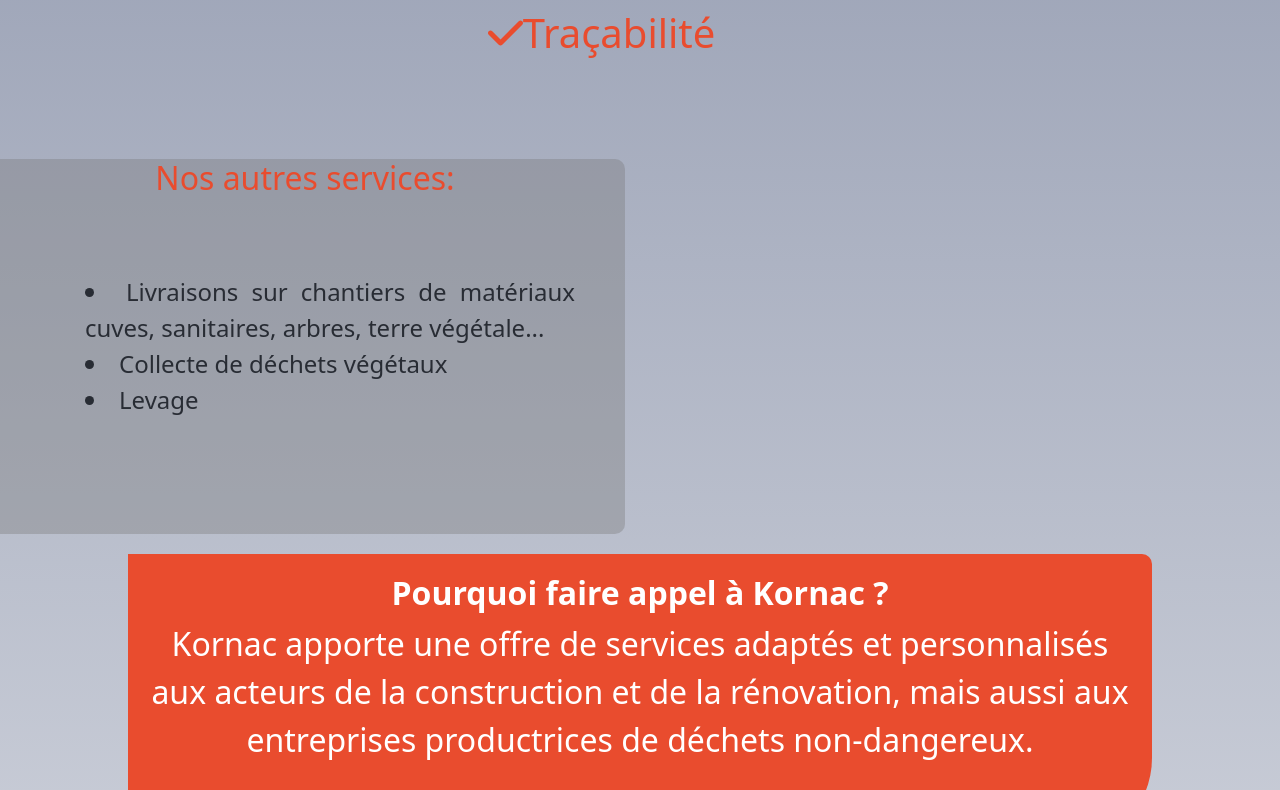
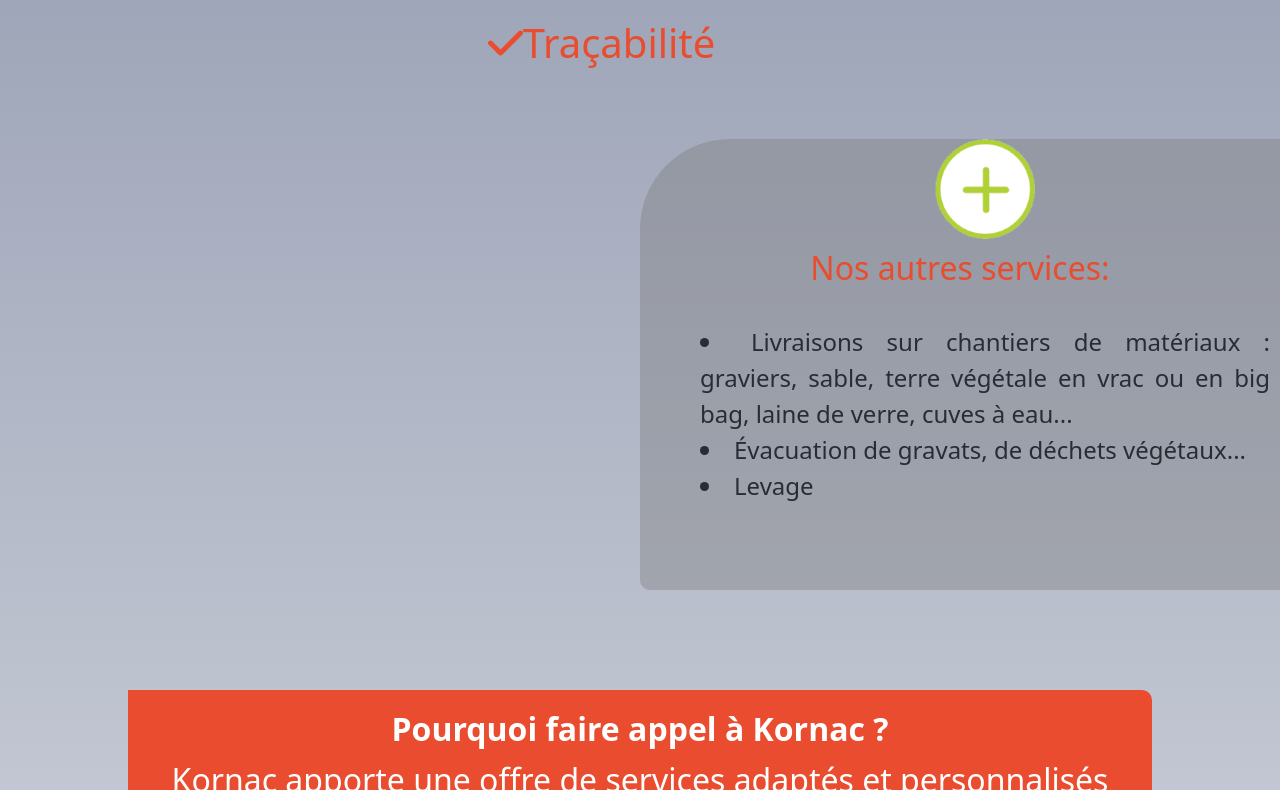
Before and after one commit to Antoine1989/Kornac., a React (Create React App) app: page / in a window 1280 px wide. Shown: the part 936-1726 px from the top of the page. Built offline with nearby package versions, Linux system fonts and the light colour scheme.

Commit message:
dernières modifs avant merge branche antoine

```diff
--- a/src/App.css
+++ b/src/App.css
@@ -102,12 +102,12 @@
     color: #e94c2e;
     height: 100%;
     width: 50%;
-    position: relative;
-    left:-15px;
+
+    right:0px;
     top: 30px;
-    float: left;
+    float: right;
+    border-radius: 90px 0px 0px 10px !important;
 
-    z-index: 100;
   }
 
   .ruban h2 {
--- a/src/Ruban.css
+++ b/src/Ruban.css
@@ -33,3 +33,8 @@
 .rounded-section{
     border-radius: 0px 10px 90px 0px !important;
 }
+
+text-ruban2{
+
+    text-align: left!important;
+}
--- a/src/components/AutresServices.js
+++ b/src/components/AutresServices.js
@@ -6,13 +6,12 @@
     render(){
         return (
 
-					<div  style={{marginTop:10, marginBottom:50, padding:50}}>
-                        <div className="card-panel hoverable " >
+					<div  style={{marginBottom: 60, marginTop:10, padding:10}}>
+                        <div className="card-panel hoverable ">
 
                             <ul />
-                                <li className="autres-services"> Livraisons sur chantiers de matériaux
-                                cuves, sanitaires, arbres, terre végétale...</li>
-                                <li className="autres-services">Collecte de déchets végétaux</li>
+                                <li className="autres-services"> Livraisons sur chantiers de matériaux : graviers, sable, terre végétale en vrac ou en big bag, laine de verre, cuves à eau...</li>
+                                <li className="autres-services">Évacuation de gravats, de déchets végétaux...</li>
                                 <li className="autres-services">Levage</li>
 
                             <ul/>
--- a/src/components/Ruban2.js
+++ b/src/components/Ruban2.js
@@ -10,10 +10,11 @@
     render(){
         return (
 
-        <Row style={{marginBottom: 50}}>
+        <Row style={{marginBottom:100 }}>
             <Col>
-                <div className="ruban2 moved2 rounded">
-                <h2 className='text-ruban'>Nos autres services: </h2>
+                <div className="ruban2  ">
+                <img src="./img/plus.png" alt="autres service" style={{marginLeft:50, marginBottom:10}}/>
+                <h2 className='text-ruban2'>Nos autres services:  </h2>
                 <AutresServices/>
                 </div>
 
--- a/src/components/Services.js
+++ b/src/components/Services.js
@@ -7,7 +7,7 @@
     render(){
         return (
 
-					<div className="col s12 m6 center" style={{marginTop:50, marginBottom: 50}}>
+					<div className="col s12 m6 center" style={{marginTop:60, marginBottom: 50}}>
                         <div className="card-panel hoverable " >
 
                             <ul/>
```
Also changed, not shown: public/img/plus.png (added).
